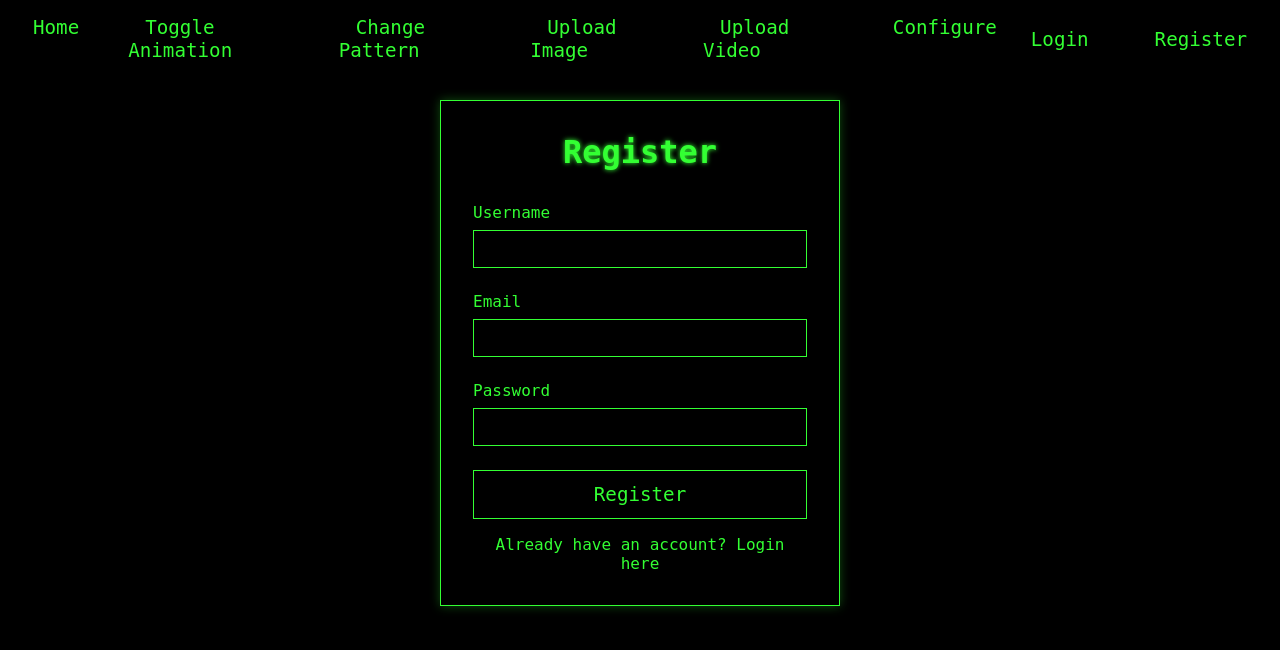
After one commit to SaulBuilds/Ascii_Motion, a Flask app: page /auth/register in a window 1280 px wide. The commit adds this page. Shown: the top 650 px of the page. Run offline with Flask 3, Linux system fonts and the light colour scheme.

Commit message:
Agent query: Can you access the website and see the ASCII art interface with the login/register buttons in the navigation?

```diff
--- a/app.py
+++ b/app.py
@@ -1,12 +1,38 @@
 import os
 from flask import Flask, render_template
+from flask_login import LoginManager
+from auth.models import db, User
+from auth.routes import auth
 
 app = Flask(__name__)
 app.secret_key = os.environ.get("FLASK_SECRET_KEY") or "a secret key"
+
+# Database configuration
+app.config['SQLALCHEMY_DATABASE_URI'] = os.environ.get('DATABASE_URL')
+app.config['SQLALCHEMY_TRACK_MODIFICATIONS'] = False
+
+# Initialize database
+db.init_app(app)
+
+# Initialize Flask-Login
+login_manager = LoginManager()
+login_manager.init_app(app)
+login_manager.login_view = 'auth.login'
+
+@login_manager.user_loader
+def load_user(id):
+    return User.query.get(int(id))
+
+# Register blueprints
+app.register_blueprint(auth, url_prefix='/auth')
 
 @app.route('/')
 def index():
     return render_template('index.html')
 
+# Create database tables
+with app.app_context():
+    db.create_all()
+
 if __name__ == "__main__":
     app.run(host="0.0.0.0", port=5000, debug=True)
--- /dev/null
+++ b/auth/routes.py
@@ -0,0 +1,56 @@
+from flask import Blueprint, render_template, redirect, url_for, flash, request
+from flask_login import login_user, logout_user, login_required, current_user
+from urllib.parse import urlparse
+from .models import User, db
+
+auth = Blueprint('auth', __name__)
+
+@auth.route('/login', methods=['GET', 'POST'])
+def login():
+    if current_user.is_authenticated:
+        return redirect(url_for('index'))
+
+    if request.method == 'POST':
+        user = User.query.filter_by(username=request.form['username']).first()
+        if user is None or not user.check_password(request.form['password']):
+            flash('Invalid username or password')
+            return redirect(url_for('auth.login'))
+
+        login_user(user)
+        next_page = request.args.get('next')
+        if not next_page or urlparse(next_page).netloc != '':
+            next_page = url_for('index')
+        return redirect(next_page)
+
+    return render_template('auth/login.html')
+
+@auth.route('/register', methods=['GET', 'POST'])
+def register():
+    if current_user.is_authenticated:
+        return redirect(url_for('index'))
+
+    if request.method == 'POST':
+        user = User.query.filter_by(username=request.form['username']).first()
+        if user:
+            flash('Username already exists')
+            return redirect(url_for('auth.register'))
+
+        email_exists = User.query.filter_by(email=request.form['email']).first()
+        if email_exists:
+            flash('Email already registered')
+            return redirect(url_for('auth.register'))
+
+        user = User(username=request.form['username'], email=request.form['email'])
+        user.set_password(request.form['password'])
+        db.session.add(user)
+        db.session.commit()
+        flash('Registration successful')
+        return redirect(url_for('auth.login'))
+
+    return render_template('auth/register.html')
+
+@auth.route('/logout')
+@login_required
+def logout():
+    logout_user()
+    return redirect(url_for('index'))
--- a/pyproject.toml
+++ b/pyproject.toml
@@ -8,4 +8,7 @@ dependencies = [
     "flask>=3.1.0",
     "flask-sqlalchemy>=3.1.1",
     "psycopg2-binary>=2.9.10",
+    "werkzeug",
+    "flask-login",
+    "flask-socketio",
 ]
--- a/static/css/style.css
+++ b/static/css/style.css
@@ -27,10 +27,20 @@ body {
     padding: 1rem;
 }
 
+nav {
+    display: flex;
+    justify-content: space-between;
+    align-items: center;
+}
+
 nav ul {
     display: flex;
-    justify-content: center;
     list-style: none;
+    gap: 2rem;
+}
+
+.nav-left, .nav-right {
+    display: flex;
     gap: 2rem;
 }
 
@@ -48,6 +58,112 @@ nav ul {
     text-shadow: 0 0 5px #33ff33;
 }
 
+.username {
+    color: #33ff33;
+    font-size: 1.2rem;
+    padding: 0.5rem 1rem;
+    border: 1px solid #33ff33;
+}
+
+/* Authentication Forms */
+.auth-container {
+    max-width: 400px;
+    margin: 100px auto;
+    padding: 2rem;
+    background: rgba(0, 0, 0, 0.9);
+    border: 1px solid #33ff33;
+    box-shadow: 0 0 10px rgba(51, 255, 51, 0.3);
+}
+
+.auth-container h1 {
+    text-align: center;
+    margin-bottom: 2rem;
+    color: #33ff33;
+    text-shadow: 0 0 5px #33ff33;
+}
+
+.form-group {
+    margin-bottom: 1.5rem;
+}
+
+.form-group label {
+    display: block;
+    margin-bottom: 0.5rem;
+    color: #33ff33;
+}
+
+.form-group input {
+    width: 100%;
+    padding: 0.5rem;
+    background: #000;
+    border: 1px solid #33ff33;
+    color: #33ff33;
+    font-family: 'VT323', monospace;
+    font-size: 1.1rem;
+}
+
+.form-group input:focus {
+    outline: none;
+    box-shadow: 0 0 5px #33ff33;
+}
+
+button[type="submit"] {
+    width: 100%;
+    padding: 0.75rem;
+    background: transparent;
+    border: 1px solid #33ff33;
+    color: #33ff33;
+    font-family: 'VT323', monospace;
+    font-size: 1.2rem;
+    cursor: pointer;
+    transition: all 0.3s ease;
+}
+
+button[type="submit"]:hover {
+    background: rgba(51, 255, 51, 0.2);
+    text-shadow: 0 0 5px #33ff33;
+}
+
+.auth-container p {
+    text-align: center;
+    margin-top: 1rem;
+}
+
+.auth-container a {
+    color: #33ff33;
+    text-decoration: none;
+}
+
+.auth-container a:hover {
+    text-shadow: 0 0 5px #33ff33;
+}
+
+/* Flash Messages */
+.flash-messages {
+    position: fixed;
+    top: 80px;
+    left: 50%;
+    transform: translateX(-50%);
+    z-index: 1000;
+}
+
+.flash-message {
+    padding: 0.75rem 1.5rem;
+    margin-bottom: 0.5rem;
+    background: rgba(0, 0, 0, 0.9);
+    border: 1px solid #33ff33;
+    color: #33ff33;
+    text-align: center;
+    animation: fadeOut 5s forwards;
+}
+
+@keyframes fadeOut {
+    0% { opacity: 1; }
+    70% { opacity: 1; }
+    100% { opacity: 0; }
+}
+
+/* Rest of the existing styles */
 #asciiCanvas {
     position: fixed;
     top: 0;
--- /dev/null
+++ b/templates/auth/register.html
@@ -0,0 +1,23 @@
+{% extends "base.html" %}
+
+{% block content %}
+<div class="auth-container">
+    <h1>Register</h1>
+    <form method="POST" action="{{ url_for('auth.register') }}">
+        <div class="form-group">
+            <label for="username">Username</label>
+            <input type="text" id="username" name="username" required>
+        </div>
+        <div class="form-group">
+            <label for="email">Email</label>
+            <input type="email" id="email" name="email" required>
+        </div>
+        <div class="form-group">
+            <label for="password">Password</label>
+            <input type="password" id="password" name="password" required>
+        </div>
+        <button type="submit">Register</button>
+    </form>
+    <p>Already have an account? <a href="{{ url_for('auth.login') }}">Login here</a></p>
+</div>
+{% endblock %}
--- /dev/null
+++ b/templates/base.html
@@ -0,0 +1,24 @@
+<!DOCTYPE html>
+<html lang="en">
+<head>
+    <meta charset="UTF-8">
+    <meta name="viewport" content="width=device-width, initial-scale=1.0">
+    <title>ASCII Art Interactive</title>
+    <link rel="stylesheet" href="{{ url_for('static', filename='css/style.css') }}">
+</head>
+<body>
+    {% include 'partials/header.html' %}
+    {% with messages = get_flashed_messages() %}
+        {% if messages %}
+            <div class="flash-messages">
+                {% for message in messages %}
+                    <div class="flash-message">{{ message }}</div>
+                {% endfor %}
+            </div>
+        {% endif %}
+    {% endwith %}
+    {% block content %}{% endblock %}
+    <script src="{{ url_for('static', filename='js/ascii.js') }}"></script>
+    <script src="{{ url_for('static', filename='js/animations.js') }}"></script>
+</body>
+</html>
--- /dev/null
+++ b/templates/partials/header.html
@@ -0,0 +1,21 @@
+<header class="overlay">
+    <nav>
+        <ul class="nav-left">
+            <li><a href="{{ url_for('index') }}" class="nav-link">Home</a></li>
+            <li><a href="#" class="nav-link" data-action="toggle-animation">Toggle Animation</a></li>
+            <li><a href="#" class="nav-link" data-action="change-pattern">Change Pattern</a></li>
+            <li><a href="#" class="nav-link" data-action="upload-image">Upload Image</a></li>
+            <li><a href="#" class="nav-link" data-action="upload-video">Upload Video</a></li>
+            <li><a href="#" class="nav-link" data-action="toggle-config">Configure</a></li>
+        </ul>
+        <ul class="nav-right">
+            {% if current_user.is_authenticated %}
+                <li class="username">{{ current_user.username }}</li>
+                <li><a href="{{ url_for('auth.logout') }}" class="nav-link">Logout</a></li>
+            {% else %}
+                <li><a href="{{ url_for('auth.login') }}" class="nav-link">Login</a></li>
+                <li><a href="{{ url_for('auth.register') }}" class="nav-link">Register</a></li>
+            {% endif %}
+        </ul>
+    </nav>
+</header>
```
Also changed, not shown: auth/models.py (added, +20 -0 lines), templates/auth/login.html (added, +19 -0 lines), 1 other file.
